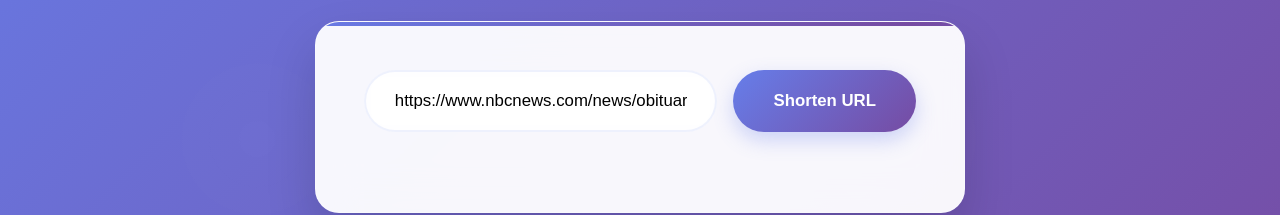
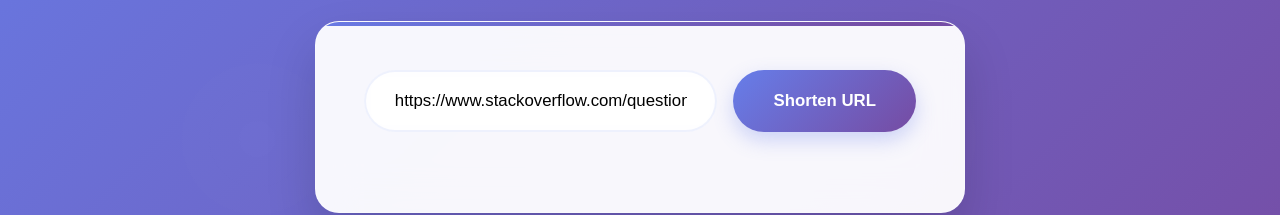
Before and after one commit to quynhdinh/lil-url-front-end, a React (Create React App) app in the folder lil-url-front-end/: page / in a window 1280 px wide. Shown: the part 383-598 px from the top of the page. Built offline with nearby package versions, Linux system fonts and the light colour scheme.

Commit message:
random url

```diff
--- a/lil-url-front-end/src/App.js
+++ b/lil-url-front-end/src/App.js
@@ -53,8 +53,16 @@ function RedirectHandler() {
   );
 }
 
+const randomUrls = [
+  'https://www.google.com/search?q=react+hooks',
+  'https://www.openai.com/blog/chatgpt',
+  'http://www.miu.edu/campus-life',
+  'https://www.github.com/quynhdinh/lil-url',
+  'https://www.stackoverflow.com/questions/how-to-use-react-hooks',
+];
+
 function MainApp() {
-  const [longUrl, setLongUrl] = useState('https://www.nbcnews.com/news/obituaries/ozzy-osbourne-photos-young-black-sabbath-final-concert-before-death-rcna220337?utm_source=firefox-newtab-en-us');
+  const [longUrl, setLongUrl] = useState(randomUrls[Math.floor(Math.random() * randomUrls.length)]);
   const [shortenedUrl, setShortenedUrl] = useState('');
   const [customShortCode, setCustomShortCode] = useState('');
   const [isLoading, setIsLoading] = useState(false);
@@ -522,7 +530,10 @@ function MainApp() {
           return date.toLocaleDateString('en-US', {
             year: 'numeric',
             month: 'short',
-            day: 'numeric'
+            day: 'numeric',
+            hour: '2-digit',
+            minute: '2-digit',
+            second: '2-digit',
           });
         };
 
```
